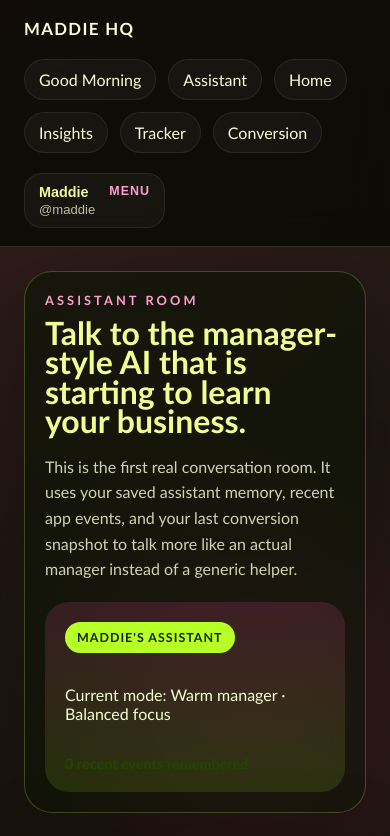
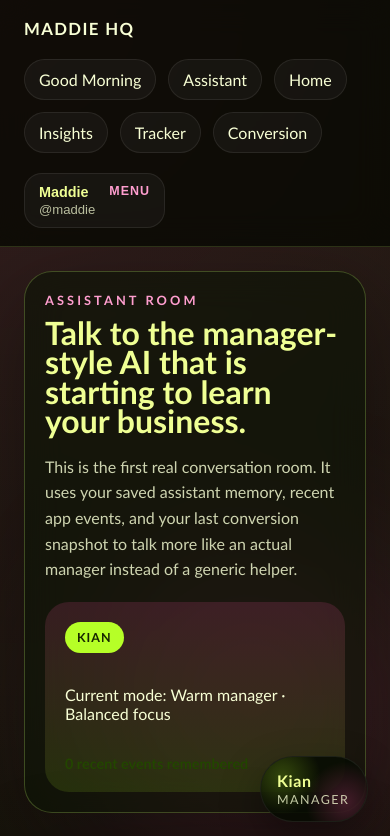
Before and after one commit to littlemadimade/maddiehq, a Next.js app: page /assistant in a window 390 px wide. Shown: the top 836 px of the page. Built offline with nearby package versions, Linux system fonts and the light colour scheme.

Commit message:
Add floating Kian launcher

```diff
--- a/app/assistant/page.tsx
+++ b/app/assistant/page.tsx
@@ -14,7 +14,7 @@ import {
 } from "@/lib/assistant-events";
 import {
   buildAssistantMemoryStorageKey,
-  buildDefaultAssistantMemory,
+  hydrateAssistantMemory,
   type AssistantMemory
 } from "@/lib/assistant-memory";
 import { buildAssistantTeam } from "@/lib/assistant-team";
@@ -33,7 +33,7 @@ function buildChatStorageKey(creatorId: string) {
 export default function AssistantPage() {
   const { activeProfile } = useCreator();
   const [memory, setMemory] = useState<AssistantMemory>(() =>
-    buildDefaultAssistantMemory(activeProfile.name)
+    hydrateAssistantMemory(activeProfile.name)
   );
   const [events, setEvents] = useState<AssistantEvent[]>([]);
   const [conversionInputs, setConversionInputs] = useState<ConversionInputs | null>(null);
@@ -52,15 +52,17 @@ export default function AssistantPage() {
 
     if (savedMemory) {
       try {
-        setMemory({
-          ...buildDefaultAssistantMemory(activeProfile.name),
-          ...(JSON.parse(savedMemory) as Partial<AssistantMemory>)
-        });
+        setMemory(
+          hydrateAssistantMemory(
+            activeProfile.name,
+            JSON.parse(savedMemory) as Partial<AssistantMemory>
+          )
+        );
       } catch {
-        setMemory(buildDefaultAssistantMemory(activeProfile.name));
+        setMemory(hydrateAssistantMemory(activeProfile.name));
       }
     } else {
-      setMemory(buildDefaultAssistantMemory(activeProfile.name));
+      setMemory(hydrateAssistantMemory(activeProfile.name));
     }
 
     setEvents(readAssistantEvents(activeProfile.id));
--- a/app/globals.css
+++ b/app/globals.css
@@ -33,6 +33,133 @@ body {
 
 .app-shell {
   min-height: 100vh;
+}
+
+.floating-assistant {
+  position: fixed;
+  right: 22px;
+  bottom: 22px;
+  z-index: 30;
+  display: flex;
+  flex-direction: column;
+  align-items: end;
+  gap: 12px;
+}
+
+.floating-assistant__panel {
+  width: min(360px, calc(100vw - 32px));
+  padding: 18px;
+  border-radius: 26px;
+  border: 1px solid rgba(255, 255, 255, 0.08);
+  background: rgba(6, 10, 2, 0.94);
+  box-shadow: var(--shadow);
+  backdrop-filter: blur(18px);
+}
+
+.floating-assistant__header {
+  display: flex;
+  align-items: start;
+  justify-content: space-between;
+  gap: 14px;
+}
+
+.floating-assistant__header h2 {
+  margin: 6px 0 0;
+  color: var(--lime-soft);
+  font-size: clamp(1.3rem, 2.2vw, 1.8rem);
+}
+
+.floating-assistant__close,
+.floating-assistant__bubble {
+  font: inherit;
+  cursor: pointer;
+}
+
+.floating-assistant__close {
+  padding: 8px 12px;
+  border: 1px solid rgba(255, 255, 255, 0.08);
+  border-radius: 999px;
+  background: rgba(255, 255, 255, 0.04);
+  color: rgba(248, 255, 213, 0.78);
+}
+
+.floating-assistant__summary,
+.floating-assistant__detail,
+.floating-assistant__status {
+  margin: 0;
+}
+
+.floating-assistant__summary {
+  margin-top: 16px;
+  color: rgba(248, 255, 213, 0.9);
+  line-height: 1.6;
+}
+
+.floating-assistant__detail {
+  margin-top: 10px;
+  color: rgba(248, 255, 213, 0.72);
+  line-height: 1.55;
+}
+
+.floating-assistant__actions {
+  display: flex;
+  align-items: center;
+  justify-content: space-between;
+  gap: 14px;
+  margin-top: 16px;
+}
+
+.floating-assistant__status {
+  color: var(--pink-soft);
+  font-size: 0.82rem;
+  font-weight: 700;
+  letter-spacing: 0.08em;
+  text-transform: uppercase;
+}
+
+.floating-assistant__bubble {
+  position: relative;
+  display: flex;
+  flex-direction: column;
+  align-items: start;
+  gap: 2px;
+  min-width: 108px;
+  padding: 14px 16px;
+  border: 1px solid rgba(255, 255, 255, 0.08);
+  border-radius: 999px;
+  background: rgba(7, 12, 3, 0.9);
+  color: var(--text);
+  overflow: hidden;
+  box-shadow: 0 16px 40px rgba(0, 0, 0, 0.34);
+}
+
+.floating-assistant__glow {
+  position: absolute;
+  inset: 0;
+  background:
+    radial-gradient(circle at 20% 30%, rgba(182, 255, 39, 0.24), transparent 40%),
+    radial-gradient(circle at 80% 70%, rgba(255, 79, 163, 0.24), transparent 42%);
+  pointer-events: none;
+}
+
+.floating-assistant__name,
+.floating-assistant__hint {
+  position: relative;
+  z-index: 1;
+}
+
+.floating-assistant__name {
+  color: var(--lime-soft);
+  font-size: 1rem;
+  font-weight: 800;
+  letter-spacing: 0.04em;
+}
+
+.floating-assistant__hint {
+  color: rgba(248, 255, 213, 0.78);
+  font-size: 0.78rem;
+  text-transform: uppercase;
+  letter-spacing: 0.12em;
 }
 
 .topbar {
--- a/app/layout.tsx
+++ b/app/layout.tsx
@@ -1,6 +1,7 @@
 import type { Metadata } from "next";
 import type { ReactNode } from "react";
 import { Providers } from "@/app/providers";
+import { FloatingAssistant } from "@/components/floating-assistant";
 import { Topbar } from "@/components/topbar";
 import "./globals.css";
 
@@ -21,6 +22,7 @@ export default function RootLayout({
           <div className="app-shell">
             <Topbar />
             {children}
+            <FloatingAssistant />
           </div>
         </Providers>
       </body>
--- /dev/null
+++ b/components/floating-assistant.tsx
@@ -0,0 +1,89 @@
+"use client";
+
+import Link from "next/link";
+import { useEffect, useState } from "react";
+import { usePathname } from "next/navigation";
+import { useCreator } from "@/components/creator-provider";
+import {
+  buildAssistantMemoryStorageKey,
+  hydrateAssistantMemory,
+  type AssistantMemory
+} from "@/lib/assistant-memory";
+import { readAssistantEvents } from "@/lib/assistant-events";
+
+export function FloatingAssistant() {
+  const pathname = usePathname();
+  const { activeProfile } = useCreator();
+  const [open, setOpen] = useState(false);
+  const [memory, setMemory] = useState<AssistantMemory>(() =>
+    hydrateAssistantMemory(activeProfile.name)
+  );
+  const [recentEventTitle, setRecentEventTitle] = useState("");
+
+  useEffect(() => {
+    const saved = window.localStorage.getItem(buildAssistantMemoryStorageKey(activeProfile.id));
+
+    if (saved) {
+      try {
+        setMemory(hydrateAssistantMemory(activeProfile.name, JSON.parse(saved) as Partial<AssistantMemory>));
+      } catch {
+        setMemory(hydrateAssistantMemory(activeProfile.name));
+      }
+    } else {
+      setMemory(hydrateAssistantMemory(activeProfile.name));
+    }
+
+    const latestEvent = readAssistantEvents(activeProfile.id)[0];
+    setRecentEventTitle(latestEvent?.title ?? "");
+  }, [activeProfile.id, activeProfile.name, pathname]);
+
+  return (
+    <div className="floating-assistant">
+      {open ? (
+        <div className="floating-assistant__panel">
+          <div className="floating-assistant__header">
+            <div>
+              <p className="eyebrow">Manager Online</p>
+              <h2>{memory.assistantName}</h2>
+            </div>
+            <button
+              aria-label="Close Kian launcher"
+              className="floating-assistant__close"
+              type="button"
+              onClick={() => setOpen(false)}
+            >
+              Close
+            </button>
+          </div>
+
+          <p className="floating-assistant__summary">{memory.currentPriority}</p>
+          <p className="floating-assistant__detail">
+            {recentEventTitle
+              ? `Latest thing I noticed: ${recentEventTitle.toLowerCase()}.`
+              : "I am ready when you want a quick manager read or want to jump into the full assistant room."}
+          </p>
+
+          <div className="floating-assistant__actions">
+            <Link className="hero__cta" href="/assistant" onClick={() => setOpen(false)}>
+              Open Kian
+            </Link>
+            <span className="floating-assistant__status">
+              {memory.tone} · {memory.focus} focus
+            </span>
+          </div>
+        </div>
+      ) : null}
+
+      <button
+        aria-label="Open Kian assistant"
+        className="floating-assistant__bubble"
+        type="button"
+        onClick={() => setOpen((current) => !current)}
+      >
+        <span className="floating-assistant__glow" aria-hidden="true" />
+        <span className="floating-assistant__name">Kian</span>
+        <span className="floating-assistant__hint">Manager</span>
+      </button>
+    </div>
+  );
+}
--- a/lib/assistant-memory.ts
+++ b/lib/assistant-memory.ts
@@ -26,13 +26,17 @@ export type AssistantMemory = {
   creatorContext: string;
 };
 
+function isLegacyAssistantName(name: string, profileName: string) {
+  return !name.trim() || name === `${profileName}'s assistant`;
+}
+
 export function buildAssistantMemoryStorageKey(creatorId: string) {
   return `maddiehq:${creatorId}:assistant-memory`;
 }
 
 export function buildDefaultAssistantMemory(profileName: string): AssistantMemory {
   return {
-    assistantName: `${profileName}'s assistant`,
+    assistantName: "Kian",
     tone: "Warm manager",
     focus: "Balanced",
     mainGoal: "Turn Instagram traffic into stronger OF conversion and steadier revenue.",
@@ -44,3 +48,20 @@ export function buildDefaultAssistantMemory(profileName: string): AssistantMemor
       "Fast learner, creator-first, wants the app to explain what matters instead of dumping confusing numbers."
   };
 }
+
+export function hydrateAssistantMemory(
+  profileName: string,
+  saved?: Partial<AssistantMemory> | null
+): AssistantMemory {
+  const defaults = buildDefaultAssistantMemory(profileName);
+  const merged = {
+    ...defaults,
+    ...saved
+  };
+
+  if (isLegacyAssistantName(merged.assistantName, profileName)) {
+    merged.assistantName = defaults.assistantName;
+  }
+
+  return merged;
+}
```
Also changed, not shown: app/creator/page.tsx (+5 -8 lines), app/page.tsx (+5 -8 lines).
